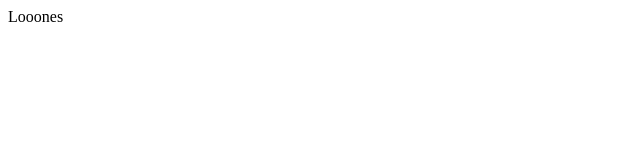
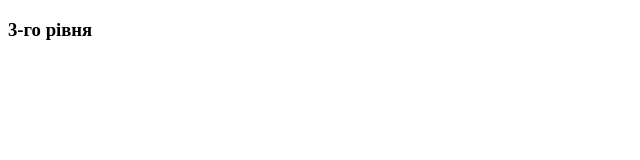
Before and after one commit to Looones/my_site, a plain HTML site: page index.html in a window 1280 px wide. Shown: the whole page, without its empty margins (0-640 px from the left). Drawn offline with Linux system fonts and the light colour scheme.

Commit message:
Update index.html

```diff
--- a/index.html
+++ b/index.html
@@ -5,6 +5,6 @@
   <title>Мій сайт</title>
 </head>
 <body>
-  Looones
+  <h3>3-го рівня</h3>
 </body>
 </html>
```
